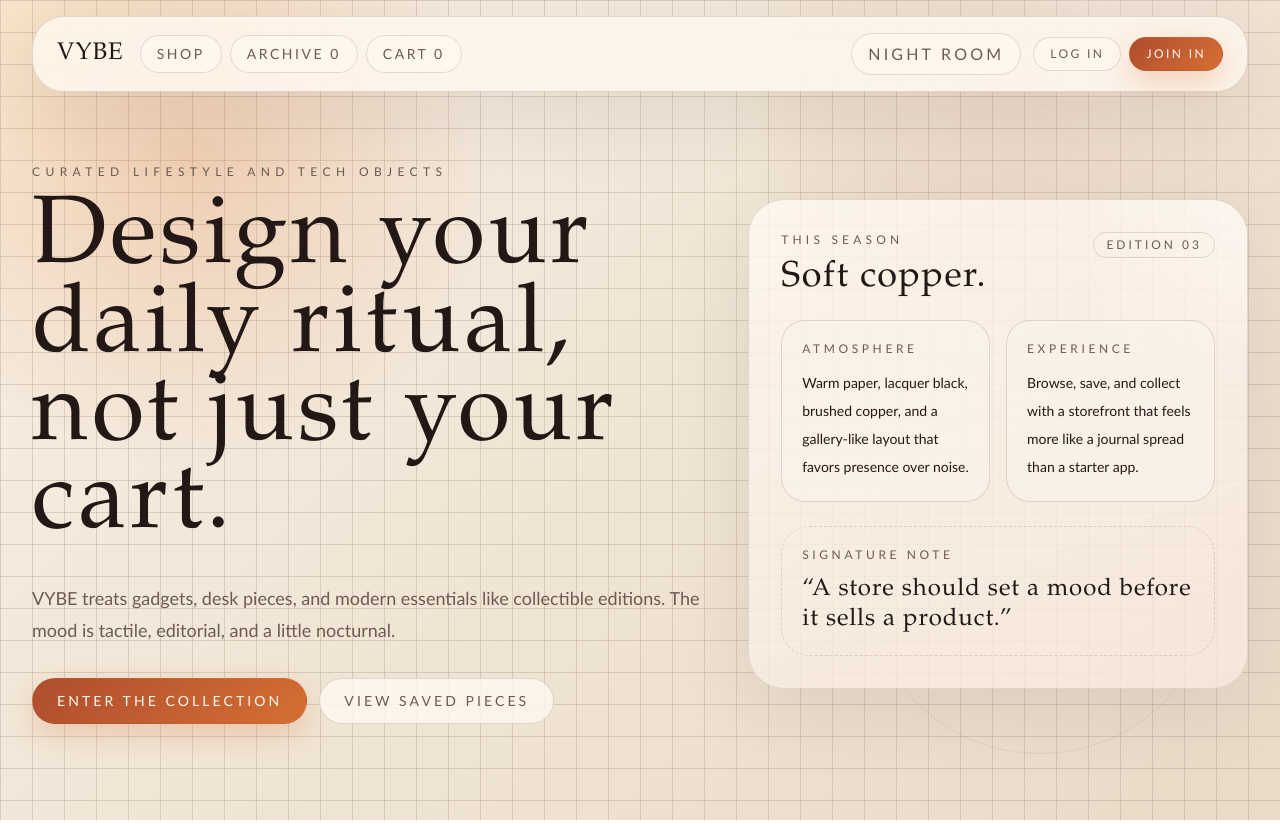
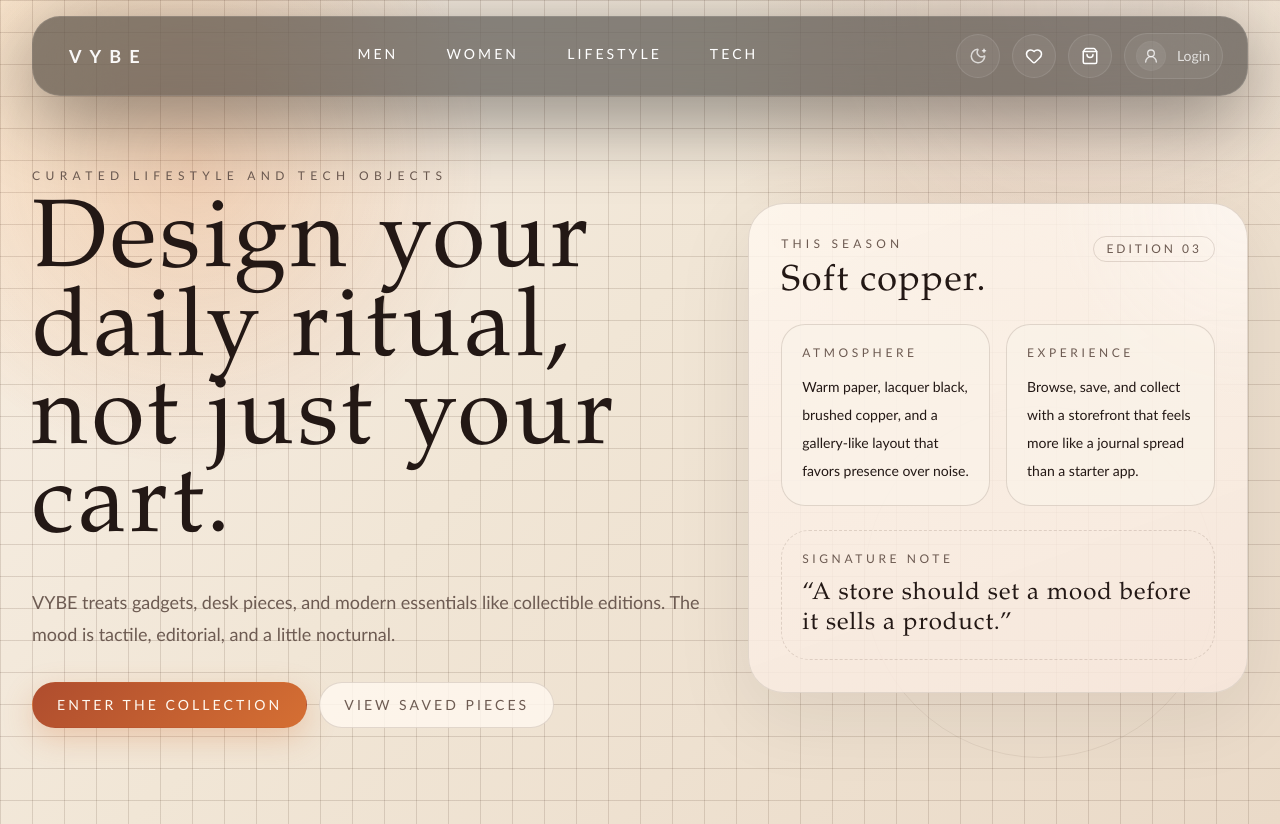
Before and after one commit to danit-x/GUI-vue3, a Vue app: page / in a window 1280 px wide. Built offline with nearby package versions, Linux system fonts and the light colour scheme.

Commit message:
feat: redesign VYBE navbar with premium store UI and lucide icons

```diff
--- a/package.json
+++ b/package.json
@@ -9,6 +9,7 @@
     "preview": "vite preview"
   },
   "dependencies": {
+    "lucide-vue-next": "^0.577.0",
     "pinia": "^3.0.4",
     "vue": "^3.5.25",
     "vue-router": "^5.0.3"
--- a/src/components/layout/Navbar.vue
+++ b/src/components/layout/Navbar.vue
@@ -1,15 +1,41 @@
 <script setup lang="ts">
+import { computed } from "vue"
+import { useRoute, useRouter } from "vue-router"
+import { Heart, MoonStar, ShoppingBag, SunMedium, UserRound } from "lucide-vue-next"
 import { useAuthStore } from "../../stores/authStore"
 import { useBookmarkStore } from "../../stores/bookmarkStore"
 import { useCartStore } from "../../stores/cartStore"
 import { useDarkMode } from "../../composables/useDarkMode"
-import { useRouter } from "vue-router"
 
+const route = useRoute()
+const router = useRouter()
+const auth = useAuthStore()
+const bookmarks = useBookmarkStore()
+const cart = useCartStore()
 const { toggleDark, isDark } = useDarkMode()
-const cart = useCartStore()
-const bookmarks = useBookmarkStore()
-const auth = useAuthStore()
-const router = useRouter()
+
+const navItems = [
+  { label: "Men", to: { path: "/products", query: { collection: "men" } } },
+  { label: "Women", to: { path: "/products", query: { collection: "women" } } },
+  { label: "Lifestyle", to: { path: "/products", query: { collection: "lifestyle" } } },
+  { label: "Tech", to: { path: "/products", query: { collection: "tech" } } }
+] as const
+
+const profileLabel = computed(() => {
+  if (!auth.isLoggedIn) {
+    return "Login"
+  }
+
+  return auth.user?.firstName || "Profile"
+})
+
+function isNavItemActive(label: string) {
+  return route.path === "/products" && String(route.query.collection || "").toLowerCase() === label.toLowerCase()
+}
+
+function handleProfileClick() {
+  router.push("/login")
+}
 
 function handleLogout() {
   auth.logout()
@@ -18,51 +44,94 @@ function handleLogout() {
 </script>
 
 <template>
-  <header class="relative z-20 px-4 pt-4 sm:px-6 lg:px-8">
-    <nav class="vybe-panel mx-auto flex max-w-7xl flex-col gap-4 rounded-[2rem] px-5 py-4 sm:px-6 lg:flex-row lg:items-center lg:justify-between">
-      <div class="flex flex-wrap items-center gap-4">
-        <RouterLink to="/" class="vybe-display text-2xl uppercase tracking-[0.35em]">
-          VYBE
+  <header class="sticky top-0 z-40 px-4 pt-4 sm:px-6 lg:px-8">
+    <nav class="mx-auto flex max-w-7xl flex-wrap items-center justify-between gap-4 rounded-[28px] border border-white/10 bg-black/55 px-5 py-4 text-white shadow-[0_20px_80px_rgba(0,0,0,0.45)] backdrop-blur-2xl supports-[backdrop-filter]:bg-black/45 sm:px-6">
+      <div class="flex min-w-0 items-center gap-4">
+        <RouterLink
+          to="/"
+          class="group relative inline-flex items-center rounded-full px-3 py-2 transition duration-300 hover:text-white"
+        >
+          <span class="absolute inset-0 rounded-full bg-white/0 blur-xl transition duration-300 group-hover:bg-cyan-400/12" />
+          <span class="relative text-lg font-semibold tracking-[0.45em] text-white/95">
+            VYBE
+          </span>
+        </RouterLink>
+      </div>
+
+      <div class="order-3 flex w-full items-center justify-center gap-2 overflow-x-auto pb-1 md:order-2 md:w-auto">
+        <RouterLink
+          v-for="item in navItems"
+          :key="item.label"
+          :to="item.to"
+          class="group relative overflow-hidden rounded-full px-5 py-2.5 text-sm font-medium tracking-[0.22em] text-white/68 transition duration-300 hover:-translate-y-px hover:text-white"
+          :class="isNavItemActive(item.label) ? 'bg-white/10 text-white shadow-[0_0_22px_rgba(125,211,252,0.18)]' : 'hover:bg-white/6'"
+        >
+          <span class="absolute inset-0 rounded-full bg-cyan-300/0 blur-lg transition duration-300 group-hover:bg-cyan-300/10" />
+          <span class="relative uppercase">{{ item.label }}</span>
+        </RouterLink>
+      </div>
+
+      <div class="order-2 flex items-center gap-2 sm:gap-3 md:order-3">
+        <button
+          @click="toggleDark"
+          class="group relative inline-flex h-11 w-11 items-center justify-center rounded-full border border-white/10 bg-white/5 text-white/70 transition duration-300 hover:-translate-y-px hover:border-cyan-300/25 hover:text-white"
+          :aria-label="isDark ? 'Switch to light mode' : 'Switch to dark mode'"
+          type="button"
+        >
+          <span class="absolute inset-0 rounded-full bg-cyan-300/0 blur-xl transition duration-300 group-hover:bg-cyan-300/12" />
+          <SunMedium v-if="isDark" class="relative h-[18px] w-[18px]" />
+          <MoonStar v-else class="relative h-[18px] w-[18px]" />
+        </button>
+
+        <RouterLink
+          to="/wishlist"
+          class="group relative inline-flex h-11 w-11 items-center justify-center rounded-full border border-white/10 bg-white/5 text-white/72 transition duration-300 hover:-translate-y-px hover:border-cyan-300/25 hover:text-white"
+          aria-label="Wishlist"
+        >
+          <span class="absolute inset-0 rounded-full bg-cyan-300/0 blur-xl transition duration-300 group-hover:bg-cyan-300/12" />
+          <Heart class="relative h-[18px] w-[18px]" />
+          <span
+            v-if="bookmarks.count"
+            class="absolute -right-0.5 -top-0.5 inline-flex min-h-5 min-w-5 items-center justify-center rounded-full border border-black/40 bg-white px-1 text-[10px] font-semibold text-black shadow-[0_0_20px_rgba(255,255,255,0.25)]"
+          >
+            {{ bookmarks.count }}
+          </span>
         </RouterLink>
 
-        <div class="flex flex-wrap items-center gap-2 text-sm uppercase tracking-[0.18em]">
-          <RouterLink to="/products" class="vybe-pill rounded-full px-4 py-2 transition hover:border-[color:var(--accent)] hover:text-[color:var(--text)]">
-            Shop
-          </RouterLink>
-          <RouterLink to="/wishlist" class="vybe-pill rounded-full px-4 py-2 transition hover:border-[color:var(--accent)] hover:text-[color:var(--text)]">
-            Archive {{ bookmarks.count }}
-          </RouterLink>
-          <RouterLink to="/cart" class="vybe-pill rounded-full px-4 py-2 transition hover:border-[color:var(--accent)] hover:text-[color:var(--text)]">
-            Cart {{ cart.itemCount }}
-          </RouterLink>
-        </div>
-      </div>
-
-      <div class="flex flex-wrap items-center gap-3">
-        <span v-if="auth.user" class="text-xs uppercase tracking-[0.25em] text-[color:var(--muted)]">
-          {{ auth.user.firstName }} {{ auth.user.lastName }}
-        </span>
+        <RouterLink
+          to="/cart"
+          class="group relative inline-flex h-11 w-11 items-center justify-center rounded-full border border-white/10 bg-white/5 text-white/72 transition duration-300 hover:-translate-y-px hover:border-cyan-300/25 hover:text-white"
+          aria-label="Cart"
+        >
+          <span class="absolute inset-0 rounded-full bg-cyan-300/0 blur-xl transition duration-300 group-hover:bg-cyan-300/12" />
+          <ShoppingBag class="relative h-[18px] w-[18px]" />
+          <span
+            v-if="cart.itemCount"
+            class="absolute -right-1 -top-1 inline-flex min-h-5 min-w-5 animate-pulse items-center justify-center rounded-full bg-cyan-300 px-1 text-[10px] font-semibold text-black shadow-[0_0_24px_rgba(103,232,249,0.45)]"
+          >
+            {{ cart.itemCount }}
+          </span>
+        </RouterLink>
 
         <button
-          @click="toggleDark"
-          class="vybe-pill rounded-full px-4 py-2 text-xs uppercase tracking-[0.2em] transition hover:border-[color:var(--accent)] hover:text-[color:var(--text)]"
+          @click="handleProfileClick"
+          class="group relative inline-flex items-center gap-3 rounded-full border border-white/10 bg-white/5 px-3 py-2 text-white/76 transition duration-300 hover:-translate-y-px hover:border-cyan-300/25 hover:text-white"
+          type="button"
         >
-          {{ isDark ? "Light Room" : "Night Room" }}
+          <span class="absolute inset-0 rounded-full bg-cyan-300/0 blur-xl transition duration-300 group-hover:bg-cyan-300/12" />
+          <span class="relative inline-flex h-7 w-7 items-center justify-center rounded-full bg-white/8 ring-1 ring-white/10">
+            <UserRound class="h-4 w-4" />
+          </span>
+          <span class="relative hidden text-sm font-medium sm:inline">
+            {{ profileLabel }}
+          </span>
         </button>
 
-        <div v-if="!auth.isLoggedIn" class="flex flex-wrap items-center gap-2">
-          <RouterLink to="/login" class="vybe-pill rounded-full px-4 py-2 text-xs uppercase tracking-[0.2em] transition hover:border-[color:var(--accent)] hover:text-[color:var(--text)]">
-            Log In
-          </RouterLink>
-          <RouterLink to="/signup" class="vybe-button rounded-full px-4 py-2 text-xs uppercase tracking-[0.2em]">
-            Join In
-          </RouterLink>
-        </div>
-
         <button
-          v-else
+          v-if="auth.isLoggedIn"
           @click="handleLogout"
-          class="rounded-full border border-[color:var(--line)] px-4 py-2 text-xs uppercase tracking-[0.2em] text-[color:var(--muted)] transition hover:border-[color:var(--accent)] hover:text-[color:var(--text)]"
+          class="hidden rounded-full border border-white/10 px-4 py-2 text-xs font-medium uppercase tracking-[0.2em] text-white/58 transition duration-300 hover:border-cyan-300/25 hover:text-white lg:inline-flex"
+          type="button"
         >
           Log Out
         </button>
```
Also changed, not shown: 1 other file (tests, documents, lock files or other folders).
